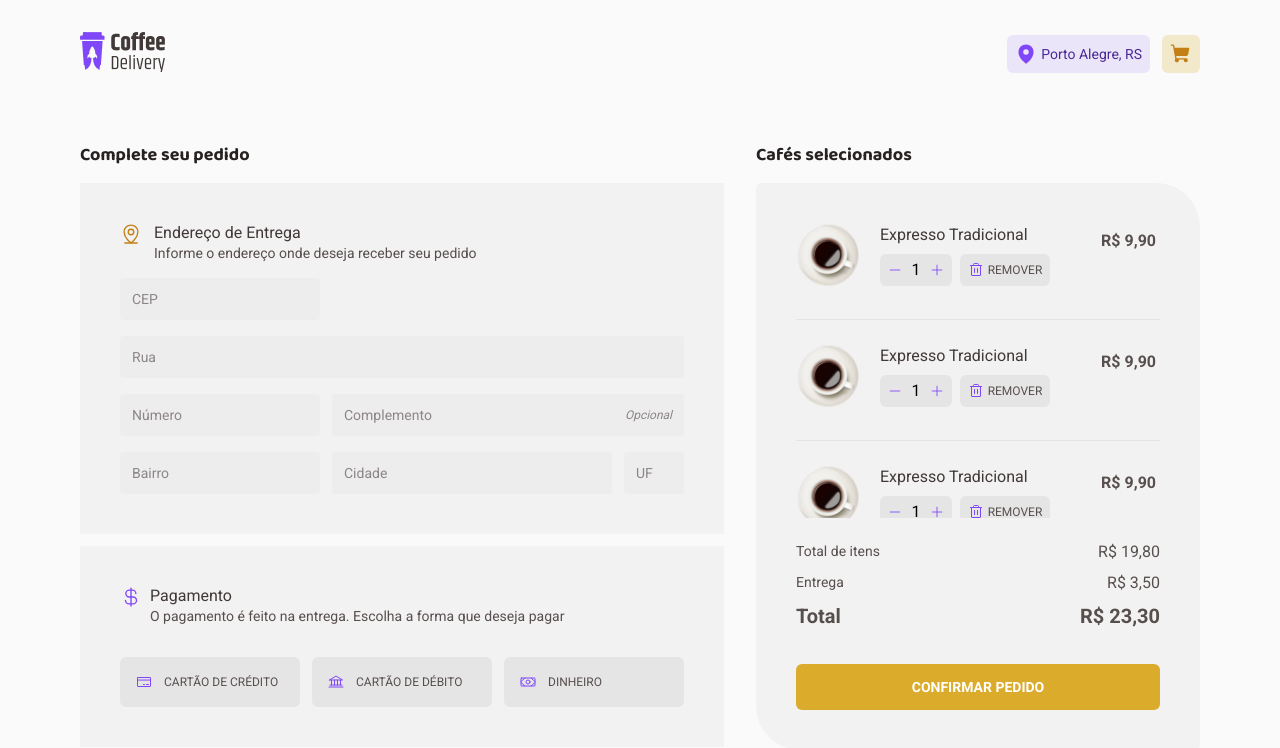
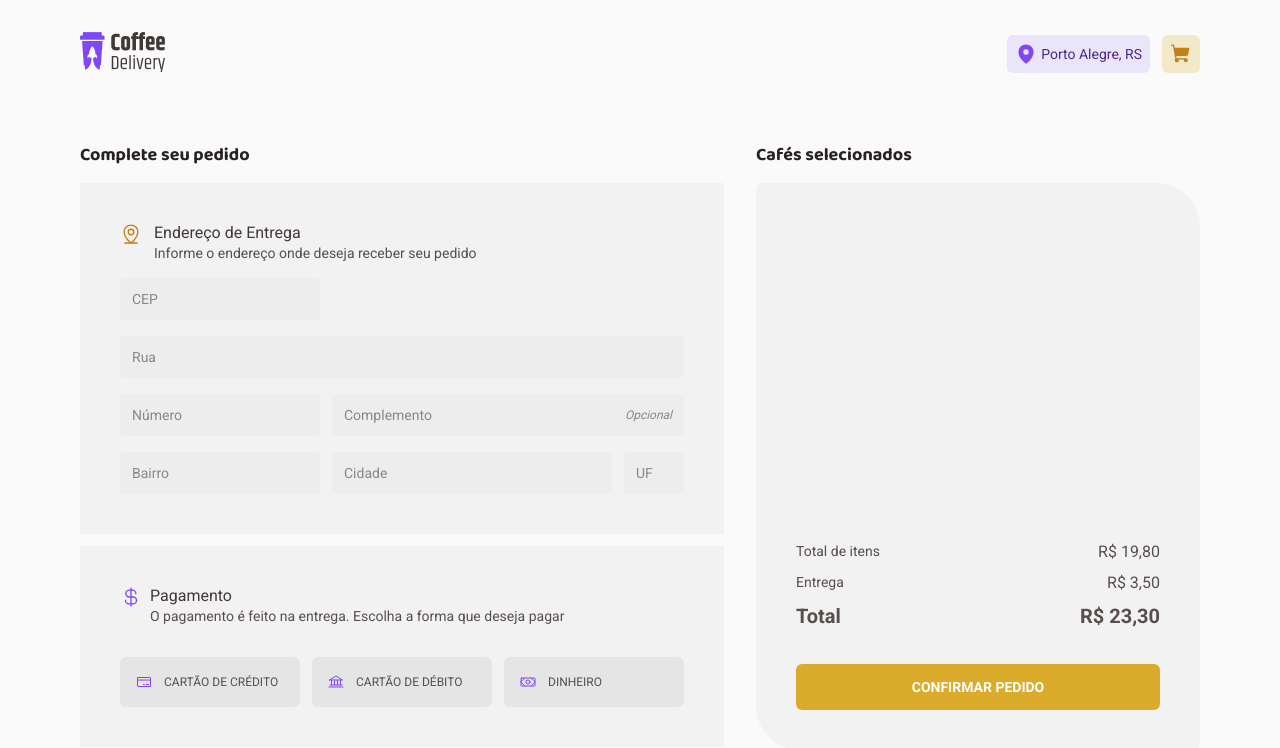
Before and after one commit to exodogurgel/coffee-delivery, a React (Vite) app: page /checkout in a window 1280 px wide. Shown: the top 748 px of the page. Built offline with nearby package versions, Linux system fonts and the light colour scheme.

Commit message:
add cart items to checkout page

```diff
--- a/src/contexts/CartContext.tsx
+++ b/src/contexts/CartContext.tsx
@@ -10,7 +10,7 @@ export interface Coffee {
   amount: number
 }
 
-interface CoffeeProps {
+export interface CoffeeCartProps {
   id: number
   image: string
   name: string
@@ -23,9 +23,15 @@ interface addCoffeeProps {
   amount: number
 }
 
+interface UpdatedCartProps {
+  coffeeId: number
+  amount: number
+}
+
 interface CartContextType {
-  cart: CoffeeProps[]
+  cart: CoffeeCartProps[]
   addCoffee: ({ coffee, amount }: addCoffeeProps) => void
+  updateCoffee: ({ coffeeId, amount }: UpdatedCartProps) => void
 }
 
 interface CartContextProviderProps {
@@ -35,7 +41,7 @@ interface CartContextProviderProps {
 export const CartContext = createContext({} as CartContextType)
 
 export function CartContextProvider({ children }: CartContextProviderProps) {
-  const [cart, setCart] = useState<CoffeeProps[]>([])
+  const [cart, setCart] = useState<CoffeeCartProps[]>([])
 
   function addCoffee({ coffee, amount }: addCoffeeProps) {
     try {
@@ -44,7 +50,7 @@ export function CartContextProvider({ children }: CartContextProviderProps) {
         (item) => item.id === coffee.id,
       )
 
-      let newCoffee: CoffeeProps
+      let newCoffee: CoffeeCartProps
 
       if (productAlreadyExists) {
         productAlreadyExists.amount += amount
@@ -64,8 +70,25 @@ export function CartContextProvider({ children }: CartContextProviderProps) {
     }
   }
 
+  function updateCoffee({ coffeeId, amount }: UpdatedCartProps) {
+    try {
+      const updatedCart = [...cart]
+
+      const updatedItem = updatedCart.find((item) => item.id === coffeeId)
+      if (updatedItem) {
+        updatedItem.amount = amount + 1
+      } else {
+        return
+      }
+
+      setCart(updatedCart)
+    } catch {
+      console.log('error')
+    }
+  }
+
   return (
-    <CartContext.Provider value={{ cart, addCoffee }}>
+    <CartContext.Provider value={{ cart, addCoffee, updateCoffee }}>
       {children}
     </CartContext.Provider>
   )
--- a/src/pages/Checkout/components/ItemCart/index.tsx
+++ b/src/pages/Checkout/components/ItemCart/index.tsx
@@ -1,32 +1,44 @@
 import { Trash } from 'phosphor-react'
-import { useState } from 'react'
+import { useContext, useState } from 'react'
 import { InputAmount } from '../../../../components/InputAmount'
 import { ButtonRemove, ItemCartContainer } from './styles'
+import { CartContext, CoffeeCartProps } from '../../../../contexts/CartContext'
+import { FormatPrice } from '../../../../utils/formatPrice'
 
-export function ItemCart() {
-  const [quantity, setQuantity] = useState(1)
+interface ItemCartProps {
+  coffee: CoffeeCartProps
+}
+
+export function ItemCart({ coffee }: ItemCartProps) {
+  const [amount, setAmount] = useState(coffee.amount)
+
+  const { updateCoffee } = useContext(CartContext)
+
+  const priceFormatted = FormatPrice(coffee.price)
 
   function handleIncrease() {
-    setQuantity((state) => state + 1)
+    setAmount((state) => state + 1)
+    updateCoffee({ coffeeId: coffee.id, amount })
   }
 
   function handleDecrease() {
-    if (quantity <= 1) {
+    if (amount <= 1) {
       return
     }
 
-    setQuantity((state) => state - 1)
+    setAmount((state) => state - 1)
+    updateCoffee({ coffeeId: coffee.id, amount })
   }
   return (
     <ItemCartContainer>
-      <img src="/public/coffees/american.svg" alt="" />
+      <img src={`/public/coffees/${coffee.image}`} alt="" />
       <div>
-        <span>Expresso Tradicional</span>
+        <span>{coffee.name}</span>
         <div>
           <InputAmount
             handleDecrease={handleDecrease}
             handleIncrease={handleIncrease}
-            quantity={quantity}
+            quantity={amount}
           />
           <ButtonRemove type="button">
             <Trash size={16} />
@@ -34,7 +46,7 @@ export function ItemCart() {
           </ButtonRemove>
         </div>
       </div>
-      <span>R$ 9,90</span>
+      <span>R$ {priceFormatted}</span>
     </ItemCartContainer>
   )
 }
--- a/src/pages/Checkout/components/OrderDetailsCheckout/index.tsx
+++ b/src/pages/Checkout/components/OrderDetailsCheckout/index.tsx
@@ -1,3 +1,5 @@
+import { useContext } from 'react'
+import { CartContext } from '../../../../contexts/CartContext'
 import { ItemCart } from '../ItemCart'
 import {
   ItemsListContainer,
@@ -7,19 +9,15 @@ import {
 } from './styles'
 
 export function OrderDetailsCheckout() {
+  const { cart } = useContext(CartContext)
   return (
     <OrderDetailsCheckoutContainer>
       <h2>Cafés selecionados</h2>
       <OrderConfirm>
         <ItemsListContainer>
-          <ItemCart />
-          <ItemCart />
-          <ItemCart />
-          <ItemCart />
-          <ItemCart />
-          <ItemCart />
-          <ItemCart />
-          <ItemCart />
+          {cart.map((item) => {
+            return <ItemCart key={item.id} coffee={item} />
+          })}
         </ItemsListContainer>
         <TotalWrapper>
           <div>
--- a/src/pages/Home/index.tsx
+++ b/src/pages/Home/index.tsx
@@ -1,5 +1,3 @@
-import { useContext } from 'react'
-import { CartContext } from '../../contexts/CartContext'
 import { Coffee, Package, ShoppingCart, Timer } from 'phosphor-react'
 import {
   Background,
@@ -17,8 +15,6 @@ import { InfoWithIcon } from '../../components/InfoWithIcon'
 import { coffees } from '../../data/coffees'
 
 export function Home() {
-  const { cart } = useContext(CartContext)
-  console.log(cart)
   return (
     <HomeContainer>
       <Background />
```
